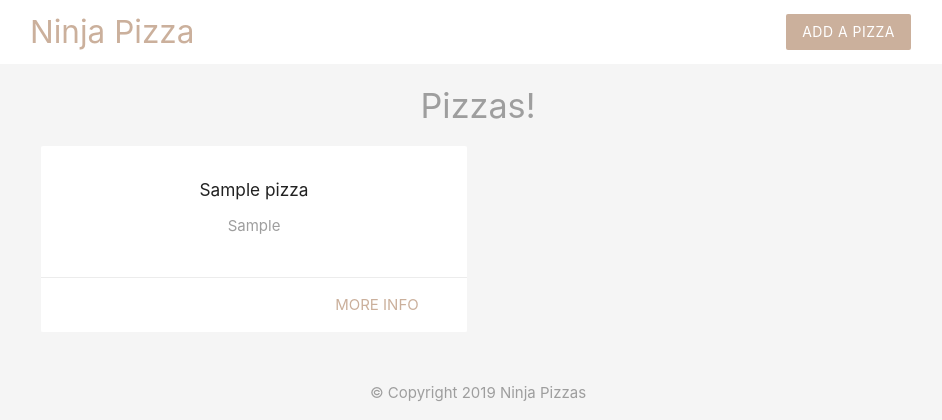
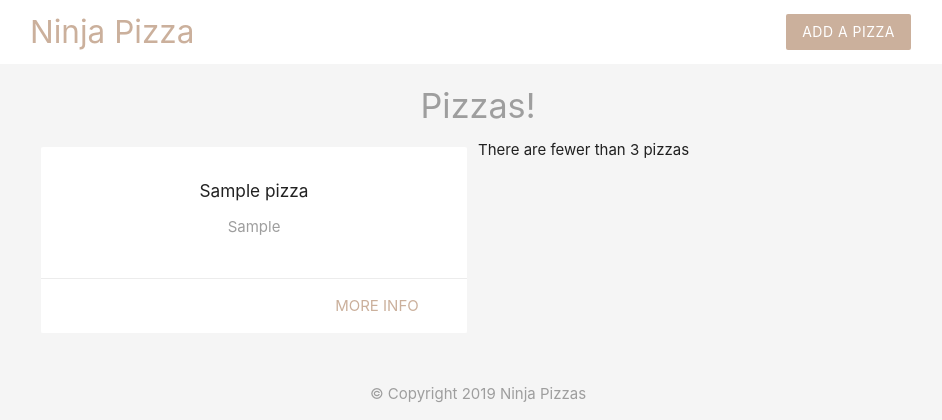
Before and after one commit to ModernCoding/php-ninja-pizza, a PHP site: page / in a window 1280 px wide. Shown: the top 420 px of the page, without its empty margins (162-1104 px from the left). Run offline with PHP 8.4, Linux system fonts and the light colour scheme; tables that the repository leaves empty or names only in its code hold one stand-in row (values such as "Sample post").

Commit message:
Control Flow Syntax

```diff
--- a/index.php
+++ b/index.php
@@ -39,7 +39,7 @@
     <div class="row">
 
       <?php
-        foreach($pizzas as $pizza){
+        foreach($pizzas as $pizza):
       ?>
 
         <div class="col s6 md3">
@@ -47,9 +47,9 @@
             <div class="card-content center">
               <h6><?php echo htmlspecialchars($pizza['title']); ?></h6>
               <ul class="grey-text">
-                <?php foreach(explode(',', $pizza['ingredients']) as $ing){ ?>
+                <?php foreach(explode(',', $pizza['ingredients']) as $ing): ?>
                   <li><?php echo htmlspecialchars($ing); ?></li>
-                <?php } ?>
+                <?php endforeach; ?>
               </ul>
             </div>
             <div class="card-action right-align">
@@ -59,8 +59,14 @@
         </div>
 
       <?php
-        }
+        endforeach;
       ?>
+
+      <?php if(count($pizzas) >= 3): ?>
+        <p>There is more than 3 pizza</p>
+      <?php else: ?>
+        <p>There are fewer than 3 pizzas</p>
+      <?php endif; ?>
 
     </div>
   </div>
```
